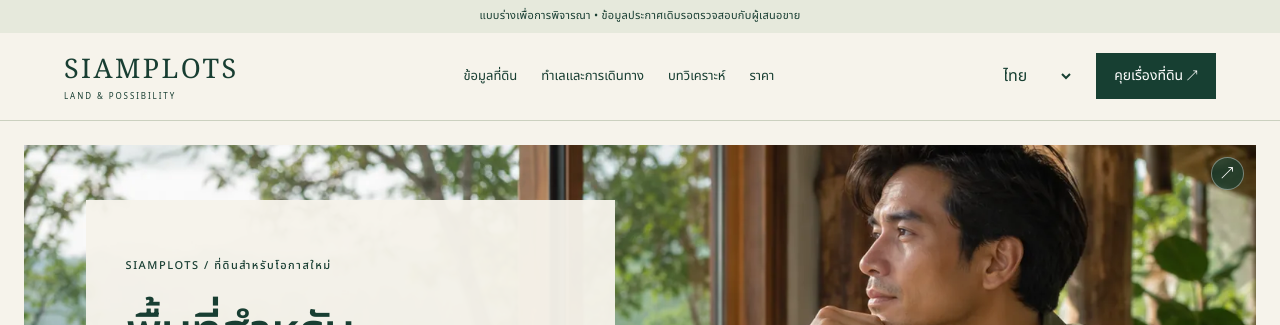
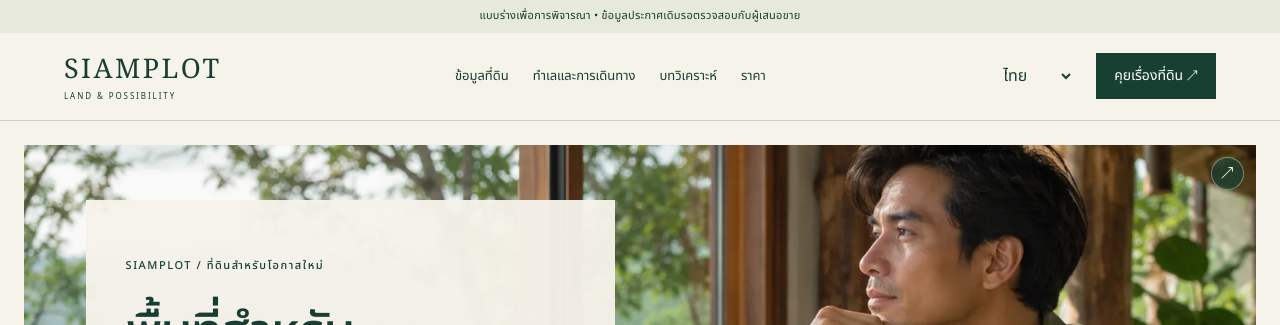
Before and after one commit to devoncasa/257rai-chachoengsao-industrial, a React (Vite) app: page / in a window 1280 px wide. Shown: the top 325 px of the page. Built offline with nearby package versions, Linux system fonts and the light colour scheme.

Commit message:
Rename the website brand and page titles to SiamPlot

```diff
--- a/App.tsx
+++ b/App.tsx
@@ -14,7 +14,7 @@ export default function App(){
  const c=ui[lang],t=translations[lang as Language];
  const [menu,setMenu]=useState(false),[photo,setPhoto]=useState<string|null>(null);
  const dialog=useRef<HTMLDialogElement>(null);const trigger=useRef<HTMLElement|null>(null);
- useEffect(()=>{document.documentElement.lang=lang;document.title=`SiamPlots · 257 ${lang==='th'?'ไร่':'rai'} · ${c.place}`;},[lang,c.place]);
+ useEffect(()=>{document.documentElement.lang=lang;document.title=`SiamPlot · 257 ${lang==='th'?'ไร่':'rai'} · ${c.place}`;},[lang,c.place]);
  useEffect(()=>{if(photo)dialog.current?.showModal();},[photo]);
  useEffect(()=>{const onKey=(e:KeyboardEvent)=>{if(e.key==='Escape')setMenu(false);};window.addEventListener('keydown',onKey);return()=>window.removeEventListener('keydown',onKey);},[]);
  const close=()=>{dialog.current?.close();setPhoto(null);trigger.current?.focus();};
@@ -23,8 +23,8 @@ export default function App(){
  const sourceTable=(headers:string[],rows:string[][])=><div className="overflow-x-auto"><table><thead><tr>{headers.map(h=><th key={h} scope="col">{h}</th>)}</tr></thead><tbody>{rows.map((row,i)=><tr key={i}>{row.map((v,j)=><td key={j}>{v}</td>)}</tr>)}</tbody></table></div>;
  const source=(prefix:string)=><details className="source"><summary>{c.archive} <span aria-hidden="true">＋</span></summary><div className="archive"><p className="verification">{c.verify}</p>{Object.entries(t).filter(([k,v])=>typeof v==='string'&&(k.startsWith('subtitle'+prefix)||k.startsWith('text'+prefix))).map(([k,v])=>k.startsWith('subtitle')?<h3 key={k}>{v as string}</h3>:<p key={k}>{v as string}</p>)}{prefix==='Location'&&<><h3>{t.titleConnMatrix}</h3>{sourceTable([t.colDest,t.colDist,t.colTime,t.colImp],[140,150,160,139].map((d,i)=>[t[`dest${i+1}`],`~${d}`,t[`time${i+1}`],t[`imp${i+1}`]]))}</>}{prefix==='Ecosystem'&&<><h3>{t.titleMultiNat}</h3>{sourceTable([t.colComp,t.colNat,t.colInd,t.colProd],['Toshiba Semiconductor','Canon Prachinburi','Toyotetsu (Thailand)','Siam Aisin Co., Ltd.','Hitachi Global Storage','Emerson Electric','Sumisho Global Logistics',"Sunshine Biotech Int’l"].map((n,i)=>[n,t[`nat${i+1}`],t[`ind${i+1}`],t[`prod${i+1}`]]))}</>}{prefix==='Price'&&<p>{t.priceNote}</p>}</div></details>;
  const questions=<ol className="questions">{c.questions.map((q,i)=><li key={q}><span>0{i+1}</span>{q}</li>)}</ol>;
- return <><a className="skip" href="#main">{c.skip}</a><div className="preview-note">{c.notice}</div><header><a className="brand" href={lang==='th'?'/':`/${lang}/`}>SIAMPLOTS<span>LAND & POSSIBILITY</span></a><nav aria-label={c.menu} className={menu?'open':''}>{[0,2,6,7].map(i=><a key={i} href={`#${ids[i]}`} onClick={()=>setMenu(false)}>{c.labels[i]}</a>)}</nav><div className="header-actions"><select aria-label="Language" value={lang} onChange={e=>{location.href=`/${e.target.value==='th'?'':e.target.value+'/'}${location.hash}`;}}>{langs.map(l=><option key={l} value={l}>{langNames[l]}</option>)}</select><a className="button small" href="#contact">{c.contact} ↗</a><button className="menu-toggle" aria-expanded={menu} aria-controls="mobile-navigation" onClick={()=>setMenu(!menu)}>{menu?c.close:c.menu}</button></div></header>{menu&&<nav id="mobile-navigation" className="mobile-navigation" aria-label={c.menu}>{ids.map((id,i)=><a href={`#${id}`} key={id} onClick={()=>setMenu(false)}>{c.labels[i]} ↗</a>)}</nav>}
- <main id="main"><section id="overview" className="hero">{image('overview','hero-image',true)}<div className="hero-panel"><p className="eyebrow">SIAMPLOTS / {c.eyebrow}</p><h1>{c.hero}</h1><p>{c.intro}</p><a className="button" href="#asset">{c.explore} <span>↓</span></a></div><div className="hero-bottom"><span>257 <small>RAI</small></span><span>{c.place}</span><a href="#price">1.8 <small>{c.unit}</small> ↗</a></div></section>
+ return <><a className="skip" href="#main">{c.skip}</a><div className="preview-note">{c.notice}</div><header><a className="brand" href={lang==='th'?'/':`/${lang}/`}>SIAMPLOT<span>LAND & POSSIBILITY</span></a><nav aria-label={c.menu} className={menu?'open':''}>{[0,2,6,7].map(i=><a key={i} href={`#${ids[i]}`} onClick={()=>setMenu(false)}>{c.labels[i]}</a>)}</nav><div className="header-actions"><select aria-label="Language" value={lang} onChange={e=>{location.href=`/${e.target.value==='th'?'':e.target.value+'/'}${location.hash}`;}}>{langs.map(l=><option key={l} value={l}>{langNames[l]}</option>)}</select><a className="button small" href="#contact">{c.contact} ↗</a><button className="menu-toggle" aria-expanded={menu} aria-controls="mobile-navigation" onClick={()=>setMenu(!menu)}>{menu?c.close:c.menu}</button></div></header>{menu&&<nav id="mobile-navigation" className="mobile-navigation" aria-label={c.menu}>{ids.map((id,i)=><a href={`#${id}`} key={id} onClick={()=>setMenu(false)}>{c.labels[i]} ↗</a>)}</nav>}
+ <main id="main"><section id="overview" className="hero">{image('overview','hero-image',true)}<div className="hero-panel"><p className="eyebrow">SIAMPLOT / {c.eyebrow}</p><h1>{c.hero}</h1><p>{c.intro}</p><a className="button" href="#asset">{c.explore} <span>↓</span></a></div><div className="hero-bottom"><span>257 <small>RAI</small></span><span>{c.place}</span><a href="#price">1.8 <small>{c.unit}</small> ↗</a></div></section>
  <section id="asset" className="section asset">{heading(0,c.detail)}<div className="split asset-split">{image('details','offset')}<div className="asset-facts"><div className="big-number">257<span>RAI</span></div><p>{c.area}</p><div className="fact-line">{c.place}</div><div className="fact-line">1.8 {c.unit}</div><p className="muted">{c.verify}</p><a className="text-link" href="#contact">{c.contact} ↗</a></div></div>{source('Asset')}{source('Overview')}</section>
  <section id="business-potential" className="section potential">{heading(1,c.potential)}<div className="use-grid">{['potential','ecosystem','review'].map((name,i)=><article className={`use use-${i}`} key={name}>{image(name)}<div><span className="eyebrow">0{i+1}</span><h3>{c.uses[i]}</h3></div></article>)}</div><details className="source"><summary>{c.archive} <span>＋</span></summary><div className="archive"><p className="verification">{c.verify}</p>{[1,2].map(g=><div key={g}><h3>{t[`group${g}Title`]}</h3>{[1,2,3].map(i=><article key={i}><h4>{t[`group${g}_item${i}_title`]}</h4><p>{t[`group${g}_item${i}_concept`]}</p><p>{t[`group${g}_item${i}_rationale`]}</p></article>)}</div>)}</div></details></section>
  <section id="location" className="location"><div className="section location-top">{heading(2,c.location)}<div><p>{c.place}</p><a className="text-link" href="https://maps.app.goo.gl/w3rbjKfWmFMmLvBc7" target="_blank" rel="noopener noreferrer">{c.map} ↗</a></div></div>{image('location','panorama')}<div className="section compact">{source('Location')}</div></section>
@@ -33,6 +33,6 @@ export default function App(){
  <section id="investment" className="investment dark"><div className="section"><div className="split"> <div>{heading(5,c.investment,true)}{questions}</div>{image('details','investment-image')}</div>{source('Invest')}</div></section>
  <section id="analysis" className="section analysis">{heading(6,c.analysis)}<div className="research-layout">{image('review','research-photo')}<div className="research-copy"><p className="verification">{c.historic}</p>{Object.values(t.analysis||{}).filter((v:any)=>v?.title&&v?.content).map((v:any,i)=><details className="research-item" key={i}><summary><span>0{i+1}</span>{v.title}<b aria-hidden="true">＋</b></summary><div className="archive"><AnalysisRenderer content={v.content} tooltipDefinitions={t.tooltipDefinitions}/></div></details>)}</div></div></section>
  <section id="price" className="price section"><div className="price-heading">{heading(7,c.price)}<span className="eyebrow">257 RAI / PRACHINBURI</span></div><div className="price-grid"><div><div className="price-number">1.8<span>{c.unit}</span></div><div className="total-price"><span>{c.total}</span><strong>462.6 <small>{c.million}</small></strong></div><p>{c.priceNote}</p><a className="button" href="#contact">{c.contact} ↗</a></div>{image('details','price-photo')}</div>{source('Price')}</section>
- <section id="contact" className="contact">{image('contact','contact-photo')}<div className="contact-panel"><p className="eyebrow">10 / {c.labels[8]}</p><h2>{c.closing}</h2><p>{c.closingText}</p><a className="contact-phone" href="tel:+66818519922">+66 81 851 9922 ↗</a><div className="contact-links"><a className="button" href="https://wa.me/66818519922" target="_blank" rel="noopener noreferrer">WhatsApp ↗</a><a className="text-link" href="mailto:k.laohasiri@gmail.com">{c.email} ↗</a></div></div></section></main><footer><div className="brand">SIAMPLOTS<span>LAND & POSSIBILITY</span></div><div className="footer-links">{ids.map((id,i)=><a key={id} href={`#${id}`}>{c.labels[i]}</a>)}</div><p>{c.notice}</p></footer>
+ <section id="contact" className="contact">{image('contact','contact-photo')}<div className="contact-panel"><p className="eyebrow">10 / {c.labels[8]}</p><h2>{c.closing}</h2><p>{c.closingText}</p><a className="contact-phone" href="tel:+66818519922">+66 81 851 9922 ↗</a><div className="contact-links"><a className="button" href="https://wa.me/66818519922" target="_blank" rel="noopener noreferrer">WhatsApp ↗</a><a className="text-link" href="mailto:k.laohasiri@gmail.com">{c.email} ↗</a></div></div></section></main><footer><div className="brand">SIAMPLOT<span>LAND & POSSIBILITY</span></div><div className="footer-links">{ids.map((id,i)=><a key={id} href={`#${id}`}>{c.labels[i]}</a>)}</div><p>{c.notice}</p></footer>
  <dialog ref={dialog} className="image-dialog" aria-label={c.gallery} onCancel={e=>{e.preventDefault();close();}}><button className="dialog-close" onClick={close}>{c.close} ×</button>{photo&&<img src={`/media/${photo}-1600.webp`} alt={c.illustration} width="1672" height="940"/>}<p>{c.illustration}</p></dialog></>;
 }
--- a/constants.ts
+++ b/constants.ts
@@ -2,10 +2,10 @@
 import { Translations, Language, TranslationSet } from './types';
 
 const enTranslations: TranslationSet = {
-  pageTitle: "Siam Estate Hub",
+  pageTitle: "SiamPlot",
   metaDescription: "Explore a prime investment opportunity: a 257-rai industrial land plot in Prachinburi, Thailand. Strategically located on Highway 304, near major industrial parks and logistics hubs. Ideal for manufacturing, logistics, and supply chain development in Southeast Asia.",
   metaKeywords: "industrial land Thailand, Prachinburi investment, Highway 304 property, Thailand manufacturing base, logistics hub Southeast Asia, EEC Thailand, BOI Thailand, land for sale Prachinburi, industrial real estate",
-  logo: "Prime 304 Industrial Land",
+  logo: "SiamPlot",
   navOverview: "Overview",
   navAsset: "The Asset",
   navPotential: "Potential",
@@ -267,10 +267,10 @@ const enTranslations: TranslationSet = {
 };
 
 const thTranslations: TranslationSet = {
-  pageTitle: "สยาม เอสเตท ฮับ",
+  pageTitle: "SiamPlot",
   metaDescription: "สำรวจโอกาสการลงทุนในที่ดินอุตสาหกรรมแปลงใหญ่ขนาด 257 ไร่ในจังหวัดปราจีนบุรี ประเทศไทย ตั้งอยู่บนทำเลยุทธศาสตร์ทางหลวงหมายเลข 304 ใกล้นิคมอุตสาหกรรมและศูนย์กลางโลจิสติกส์ที่สำคัญ เหมาะสำหรับเป็นฐานการผลิต โลจิสติกส์ และการพัฒนาซัพพลายเชนในเอเชียตะวันออกเฉียงใต้",
   metaKeywords: "ที่ดินอุตสาหกรรม, การลงทุนในประเทศไทย, อสังหาริมทรัพย์ปราจีนบุรี, ฐานการผลิตประเทศไทย, ศูนย์กลางโลจิสติกส์, EEC ประเทศไทย, BOI ประเทศไทย, ที่ดินปราจีนบุรี, อสังหาริมทรัพย์เพื่อการอุตสาหกรรม",
-  logo: "ที่ดินอุตสาหกรรม 304",
+  logo: "SiamPlot",
   navOverview: "ภาพรวม",
   navAsset: "สินทรัพย์",
   navPotential: "ศักยภาพทางธุรกิจ",
@@ -532,10 +532,10 @@ const thTranslations: TranslationSet = {
 };
 
 const zhTranslations: TranslationSet = {
-  pageTitle: "暹罗地产中心",
+  pageTitle: "SiamPlot",
   metaDescription: "探索位于泰国巴真府的257莱优质工业用地的黄金投资机会。该地块地理位置优越，位于304国道旁，靠近主要工业园区和物流枢纽。是您在东南亚建立制造业、物流和供应链的理想选择。",
   metaKeywords: "泰国工业用地, 巴真府投资, 304国道地产, 泰国制造业基地, 东南亚物流枢纽, 泰国东部经济走廊EEC, 泰国投资促进委员会BOI, 巴真府待售土地, 工业房地产",
-  logo: "304工业用地",
+  logo: "SiamPlot",
   navOverview: "摘要",
   navAsset: "资产详情",
   navPotential: "商业潜力",
@@ -797,10 +797,10 @@ const zhTranslations: TranslationSet = {
 };
 
 const jaTranslations: TranslationSet = {
-  pageTitle: "サイアム・エステート・ハブ",
+  pageTitle: "SiamPlot",
   metaDescription: "タイ、プラチンブリ県における257ライの優良工業用地への絶好の投資機会。主要工業団地や物流ハブに近接した304号線沿いの戦略的立地。東南アジアでの製造、物流、サプライチェーン開発の拠点として理想的です。",
   metaKeywords: "タイ工業用地, プラチンブリ投資, 304号線不動産, タイ製造拠点, 東南アジア物流ハブ, タイEEC, タイBOI, プラチンブリ売地, 工業用不動産",
-  logo: "304優良工業用地",
+  logo: "SiamPlot",
   navOverview: "概要",
   navAsset: "資産概要",
   navPotential: "事業ポテンシャル",
--- a/index.html
+++ b/index.html
@@ -1 +1 @@
-<!doctype html><html lang="th"><head><meta charset="UTF-8"/><meta name="viewport" content="width=device-width, initial-scale=1.0"/><meta name="robots" content="noindex,nofollow"/><meta name="description" content="SiamPlots design preview. A 257-rai land listing in Prachinburi, Thailand."/><meta name="theme-color" content="#173f32"/><title>SiamPlots · Design preview</title></head><body><div id="root"></div><script type="module" src="/index.tsx"></script></body></html>
+<!doctype html><html lang="th"><head><meta charset="UTF-8"/><meta name="viewport" content="width=device-width, initial-scale=1.0"/><meta name="robots" content="noindex,nofollow"/><meta name="description" content="SiamPlot design preview. A 257-rai land listing in Prachinburi, Thailand."/><meta name="theme-color" content="#173f32"/><link rel="icon" type="image/svg+xml" href="/favicon.svg"/><title>SiamPlot · Design preview</title></head><body><div id="root"></div><script type="module" src="/index.tsx"></script></body></html>
```
Also changed, not shown: public/favicon.svg (added), 1 other file (tests, documents, lock files or other folders).
